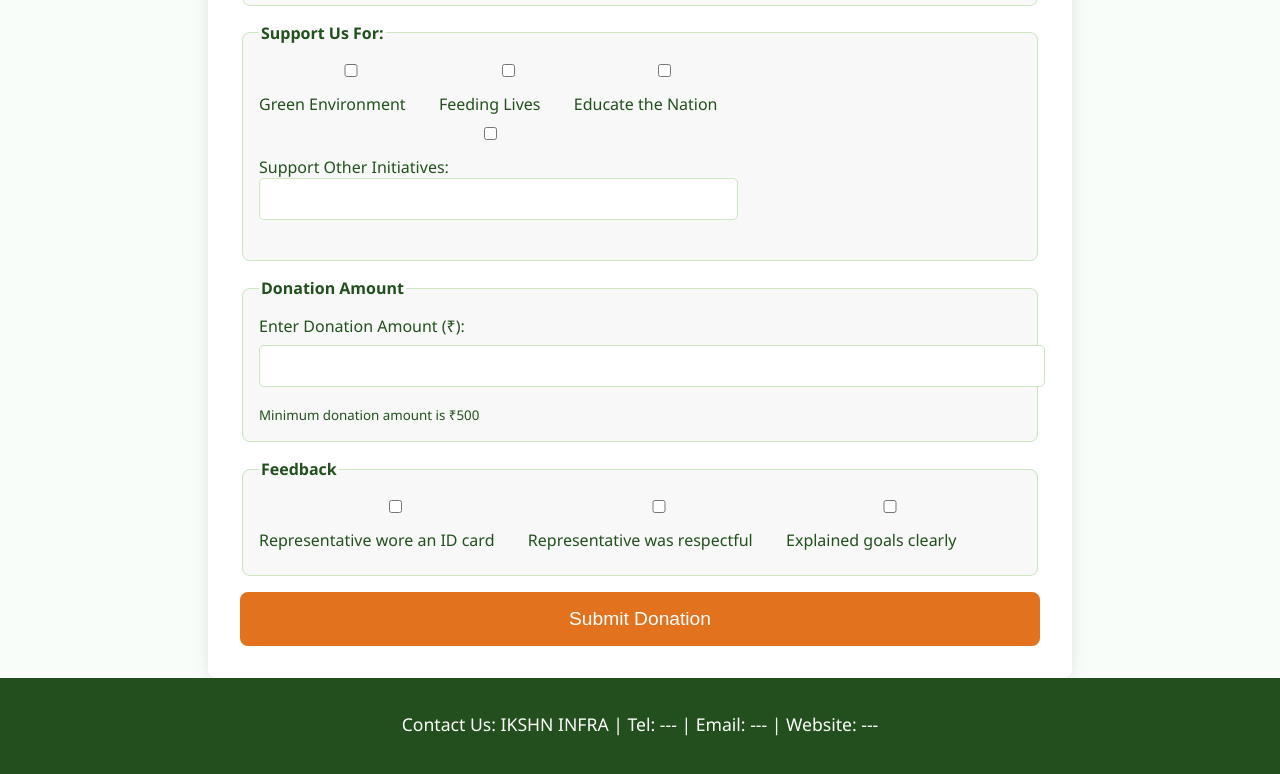
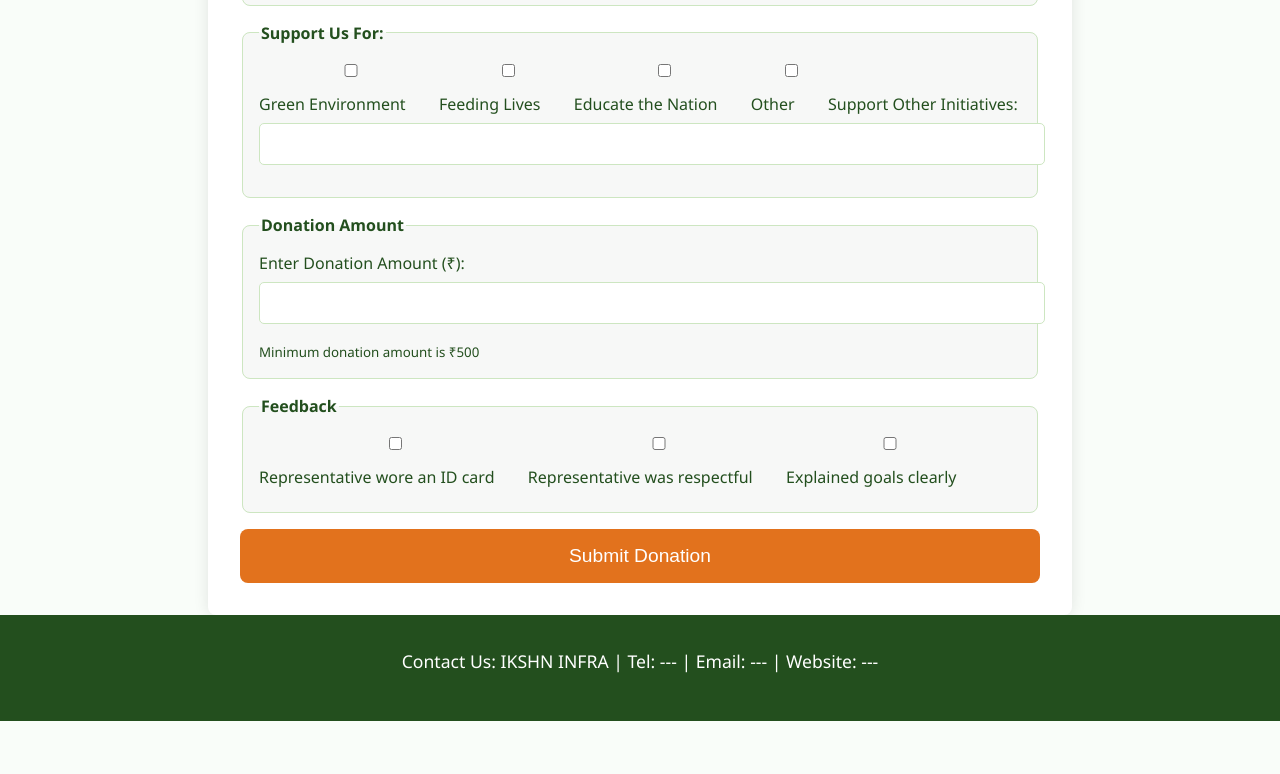
Before and after one commit to V1V3K09/ikshan-foundation, a plain HTML site: page donate.html in a window 1280 px wide. Shown: the part 1383-2157 px from the top of the page. After the commit the page ends 2104 px from the top, so only its background shows below. Drawn offline with nearby package versions, Linux system fonts and the light colour scheme.

Commit message:
fixed donate

```diff
--- a/donate.html
+++ b/donate.html
@@ -67,7 +67,9 @@
         <label><input type="checkbox" name="support" value="Green Environment" /> Green Environment</label>
         <label><input type="checkbox" name="support" value="Feeding Lives" /> Feeding Lives</label>
         <label><input type="checkbox" name="support" value="Educate the Nation" /> Educate the Nation</label>
-        <label><input type="checkbox" name="support" value="Other" /> Support Other Initiatives: <input type="text" id="other-initiative"/></label>
+        <label><input type="checkbox" name="support" value="Other" /> Other</label>
+        <label for="other-initiative">Support Other Initiatives:</label>
+        <input type="text" id="other-initiative" name="other_initiative" />
       </fieldset>
 
       <fieldset>
```
